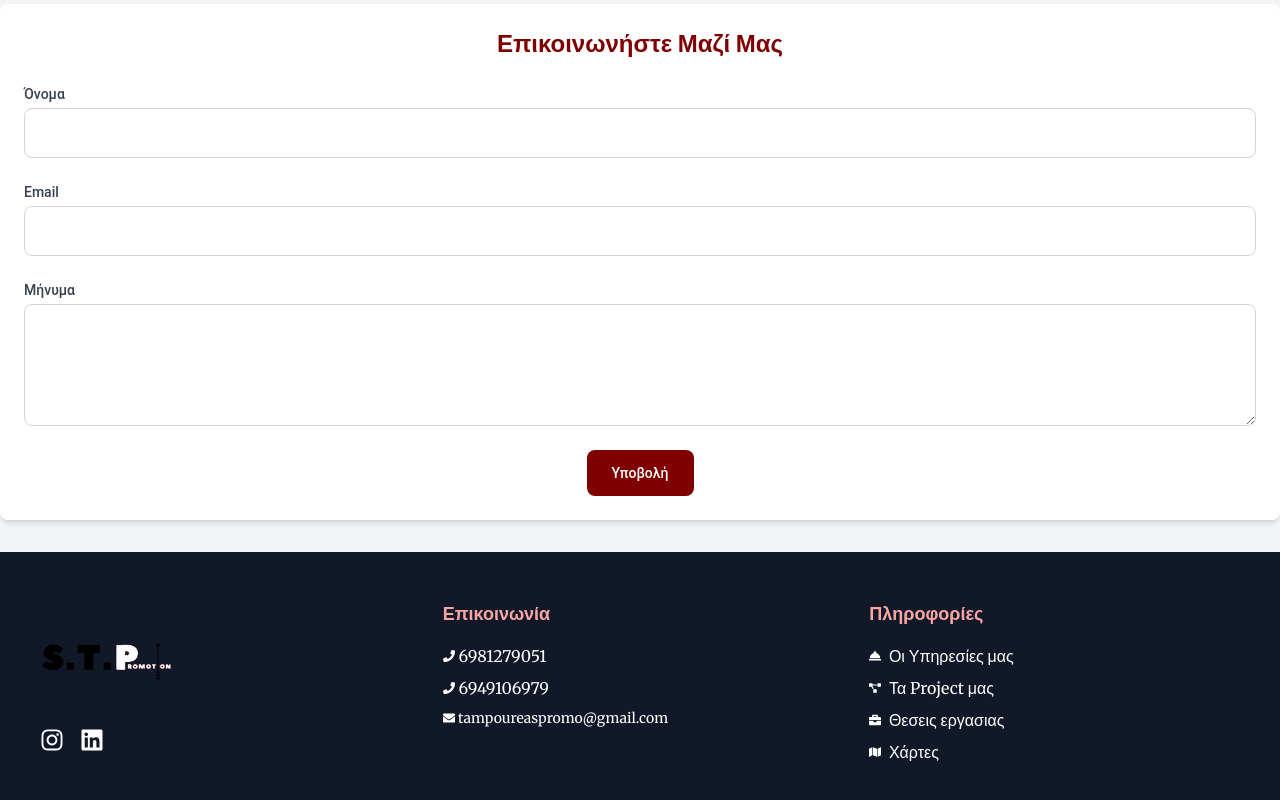
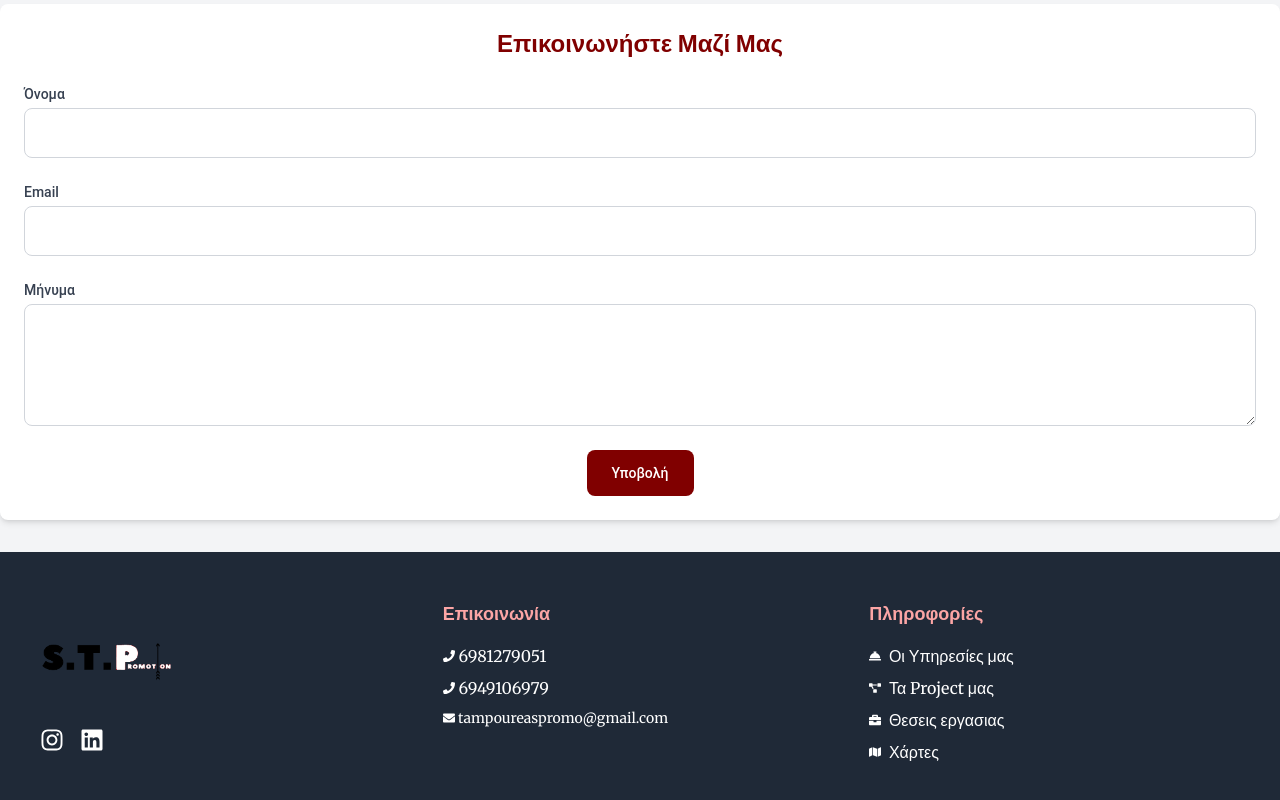
Before and after one commit to dimitrispalamidas/promotion-website, a Next.js app: page /jobs in a window 1280 px wide. Shown: the part 419-1219 px from the top of the page. Built offline with nearby package versions, Linux system fonts and the light colour scheme.

Commit message:
update nav and hero color

```diff
--- a/app/components/Footer.tsx
+++ b/app/components/Footer.tsx
@@ -17,7 +17,7 @@ const Footer = () => {
   const router = useRouter();
 
   return (
-    <footer className='bg-gray-900 py-12 px-4 text-white'>
+    <footer className='bg-gray-800 py-12 px-4 text-white'>
       <div className='container mx-auto'>
         <div className='grid grid-cols-1 md:grid-cols-3 gap-8'>
           <div>
--- a/app/components/Hero.tsx
+++ b/app/components/Hero.tsx
@@ -2,7 +2,7 @@ import Image from "next/image";
 
 const Hero = () => {
   return (
-    <header className='bg-gradient-to-r from-gray-600 to-gray-900 text-center py-20 shadow-lg'>
+    <header className='bg-gradient-to-r from-gray-600 to-gray-800 text-center py-20 shadow-lg'>
       <div className='container mx-auto flex flex-col items-center'>
         <Image
           src={"/logo.png"}
```
